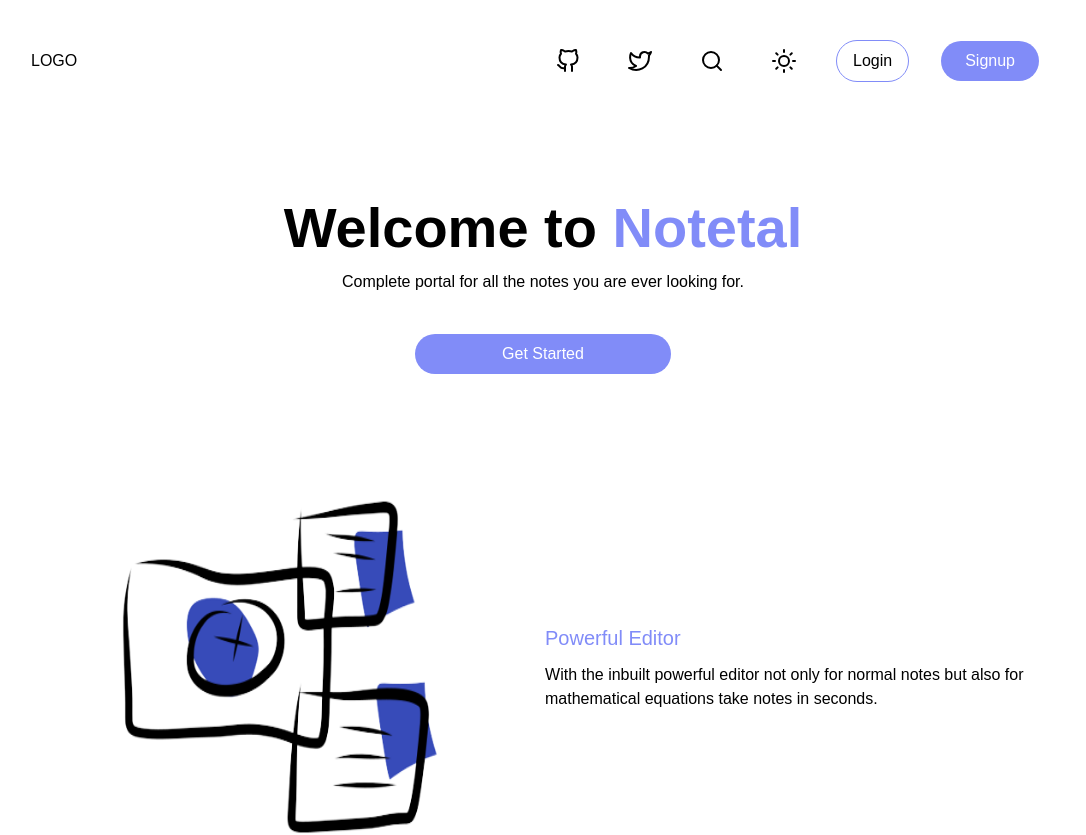
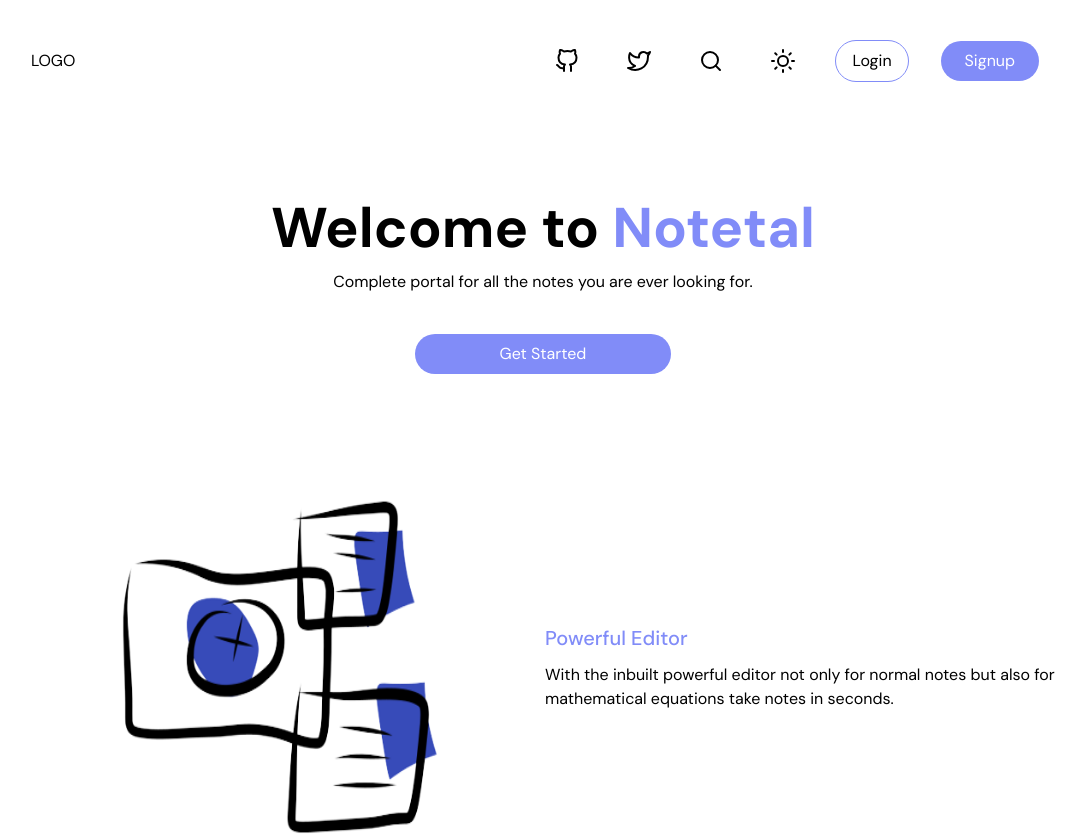
Before and after one commit to alsongarbuja/notetal, a Next.js app: page / in a window 1280 px wide. Shown: the top 835 px of the page, without its empty margins (97-1183 px from the left). Built offline with nearby package versions, Linux system fonts and the light colour scheme.

Commit message:
[font]: add DM sans as font family for the project

```diff
--- /dev/null
+++ b/pages/_document.tsx
@@ -0,0 +1,24 @@
+import Document, { Html, Head, Main, NextScript, DocumentContext } from 'next/document'
+
+class MyDocument extends Document {
+  static async getInitialProps(ctx: DocumentContext) {
+    const initialProps = await Document.getInitialProps(ctx)
+    return { ...initialProps }
+  }
+
+  render() {
+    return (
+      <Html>
+        <Head>
+            <link href="https://fonts.googleapis.com/css2?family=DM+Sans:ital,wght@0,400;0,500;0,700;1,400;1,500;1,700&display=swap" rel="stylesheet"></link>
+        </Head>
+        <body>
+          <Main />
+          <NextScript />
+        </body>
+      </Html>
+    )
+  }
+}
+
+export default MyDocument
--- a/tailwind.config.js
+++ b/tailwind.config.js
@@ -7,7 +7,7 @@ module.exports = {
   ],
   theme: {
     fontFamily: {
-      sans: [ 'Poppins', 'sans-serif' ],
+      sans: [ '"DM Sans"', 'sans-serif' ],
     },
     extend: {},
   },
```
